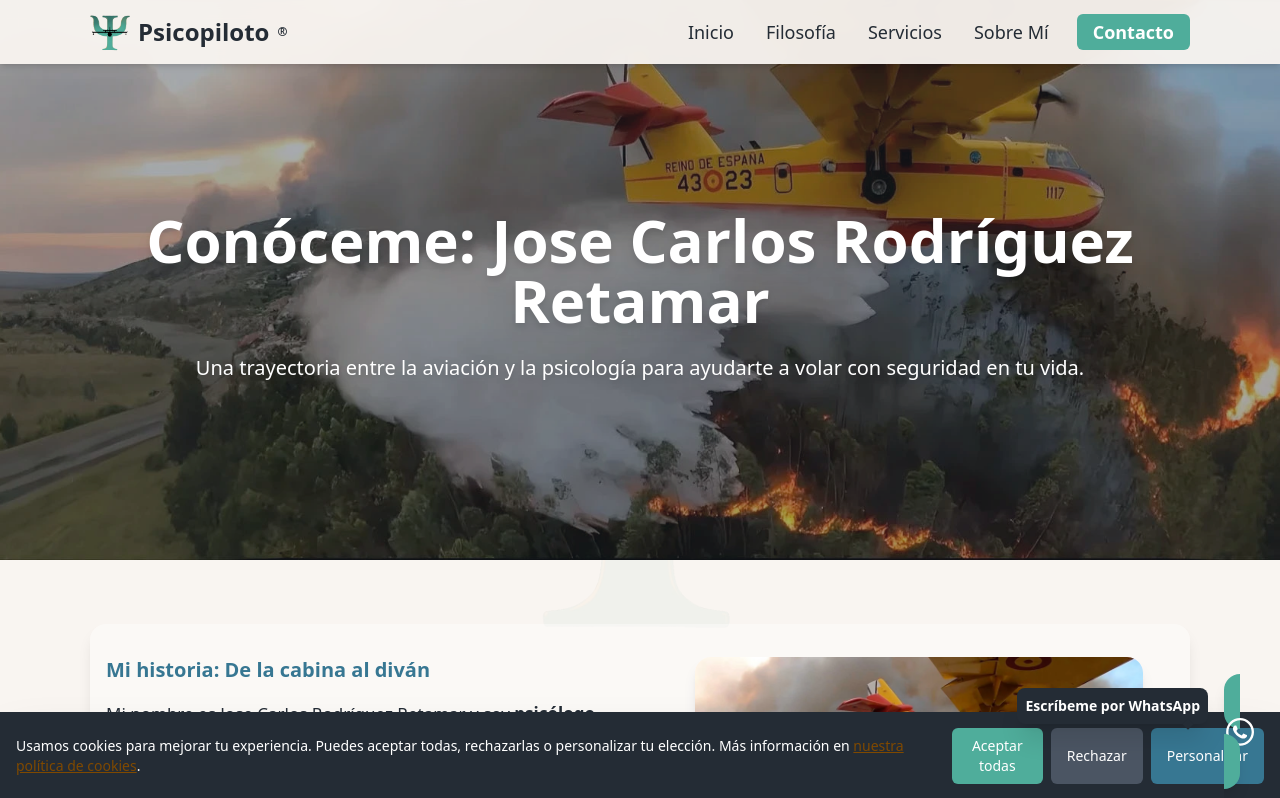
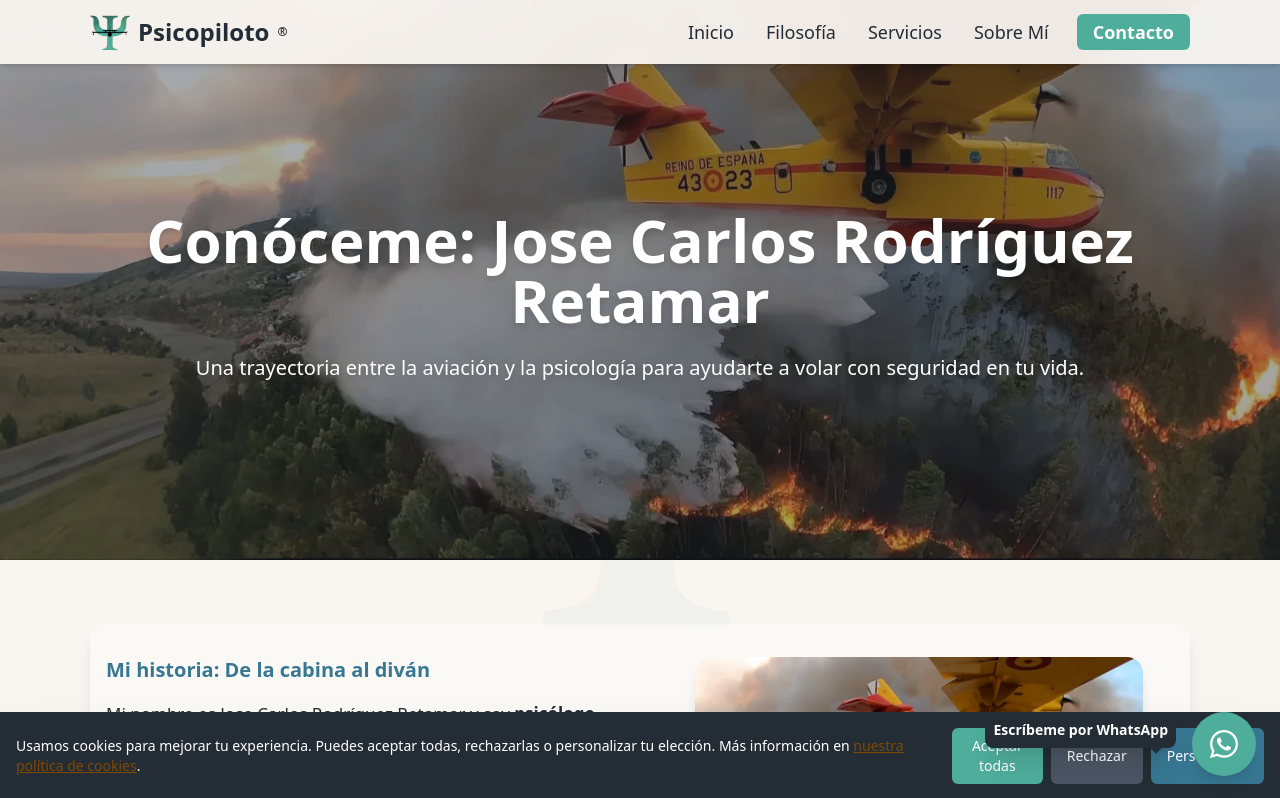
Before and after one commit to psicopiloto/psicopilotopage1, a Next.js app: page /sobre-mi in a window 1280 px wide. Shown: the top 798 px of the page. Built offline with nearby package versions, Linux system fonts and the light colour scheme.

Commit message:
Update WhatsAppButton.jsx

```diff
--- a/components/WhatsAppButton.jsx
+++ b/components/WhatsAppButton.jsx
@@ -9,17 +9,17 @@ export default function WhatsAppButton() {
   const [hovered, setHovered] = useState(false);
 
   useEffect(() => {
-    // ✨ CAMBIO: Reducir el delay para aparecer más rápido (de 3s a 1.5s)
+    // Mostrar el botón a los 1.5s
     const buttonTimer = setTimeout(() => {
       setShowButton(true);
     }, 1500);
 
-    // Mostrar el tooltip (de 5s a 2.5s)
+    // Mostrar el tooltip a los 2.5s
     const tooltipTimer = setTimeout(() => {
       setShowTooltip(true);
     }, 2500);
 
-    // Ocultar el tooltip (después de 6s de visibilidad)
+    // Ocultar el tooltip a los 8.5s
     const hideTooltipTimer = setTimeout(() => {
       setShowTooltip(false);
     }, 8500);
@@ -33,7 +33,7 @@ export default function WhatsAppButton() {
 
   return (
     <div
-      className="fixed bottom-6 right-6 z-50"
+      className="fixed bottom-6 right-6 z-50 flex flex-col items-end"
       onMouseEnter={() => setHovered(true)}
       onMouseLeave={() => setHovered(false)}
     >
@@ -68,6 +68,8 @@ export default function WhatsAppButton() {
           hover:bg-psicopiloto-green-600
           focus:outline-none focus:ring-4 focus:ring-psicopiloto-green-300 focus:ring-opacity-75
           transform
+          // ✨ CAMBIO CRÍTICO: Añadimos Flexbox para centrar el icono y corregir el aspecto "partido"
+          flex items-center justify-center
           ${showButton
             ? "scale-100 animate-bounce-once"
             : "scale-0 opacity-0"
```
